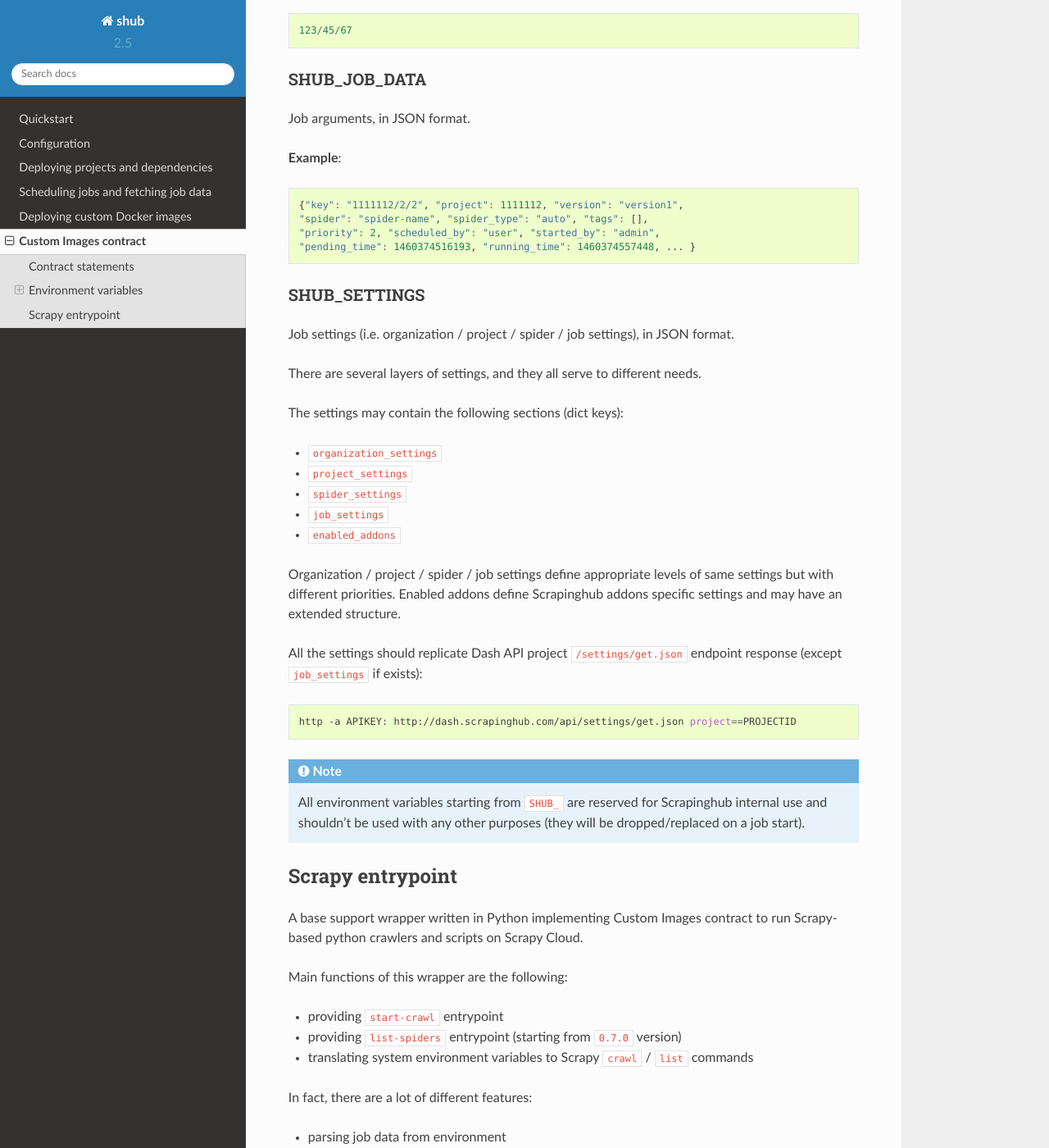
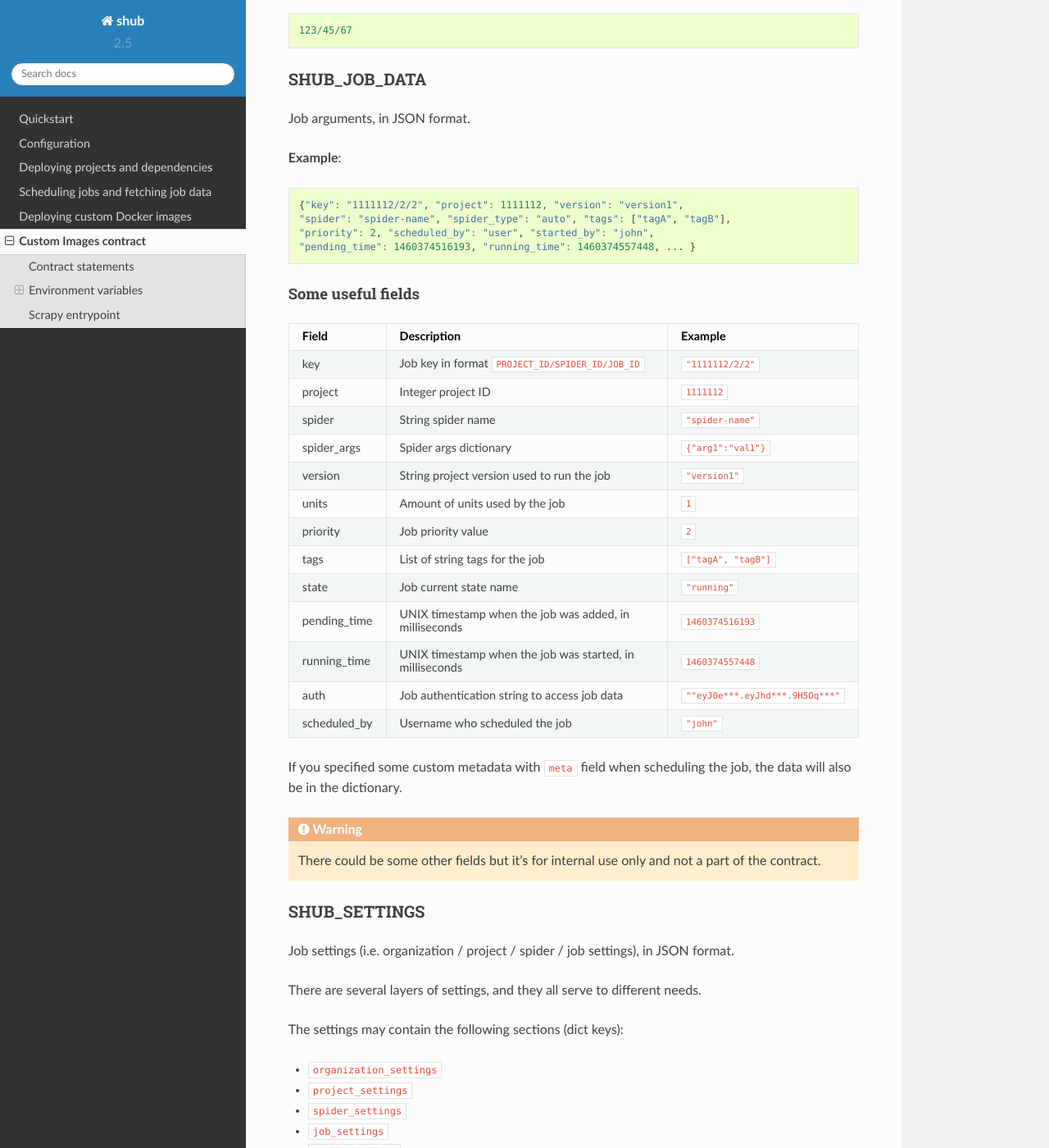
Before and after one commit to scrapinghub/shub, a Sphinx documentation site: the page built from docs/custom-images-contract.rst, in a window 1280 px wide and 1400 px high, scrolled down 1463 px. Shown: the whole window at 82% size. Built offline with Sphinx 7.4.7 and the Read the Docs theme 2.0.0, drawn with Linux system fonts in a browser that asks for light colours.

Commit message:
Describe SHUB_JOB_DATA with more details

```diff
--- a/docs/custom-images-contract.rst
+++ b/docs/custom-images-contract.rst
@@ -90,14 +90,44 @@ SHUB_JOB_DATA
 
 Job arguments, in JSON format.
 
+
 **Example**:
 
 .. code-block:: javascript
 
     {"key": "1111112/2/2", "project": 1111112, "version": "version1",
-    "spider": "spider-name", "spider_type": "auto", "tags": [],
-    "priority": 2, "scheduled_by": "user", "started_by": "admin",
+    "spider": "spider-name", "spider_type": "auto", "tags": ["tagA", "tagB"],
+    "priority": 2, "scheduled_by": "user", "started_by": "john",
     "pending_time": 1460374516193, "running_time": 1460374557448, ... }
+
+
+Some useful fields
+__________________
+
+============ ======================================================== =================================
+Field        Description                                              Example
+============ ======================================================== =================================
+key          Job key in format ``PROJECT_ID/SPIDER_ID/JOB_ID``        ``"1111112/2/2"``
+project      Integer project ID                                       ``1111112``
+spider       String spider name                                       ``"spider-name"``
+spider_args  Spider args dictionary                                   ``{"arg1":"val1"}``
+version      String project version used to run the job               ``"version1"``
+units        Amount of units used by the job                          ``1``
+priority     Job priority value                                       ``2``
+tags         List of string tags for the job                          ``["tagA", "tagB"]``
+state        Job current state name                                   ``"running"``
+pending_time UNIX timestamp when the job was added, in milliseconds   ``1460374516193``
+running_time UNIX timestamp when the job was started, in milliseconds ``1460374557448``
+auth         Job authentication string to access job data             ``""eyJ0e***.eyJhd***.9H5Oq***"``
+scheduled_by Username who scheduled the job                           ``"john"``
+============ ======================================================== =================================
+
+If you specified some custom metadata with ``meta`` field when scheduling the job, the data will also be in the dictionary.
+
+.. warning::
+
+    There could be some other fields but it's for internal use only and not a part of the contract.
+
 
 SHUB_SETTINGS
 ^^^^^^^^^^^^^
```
